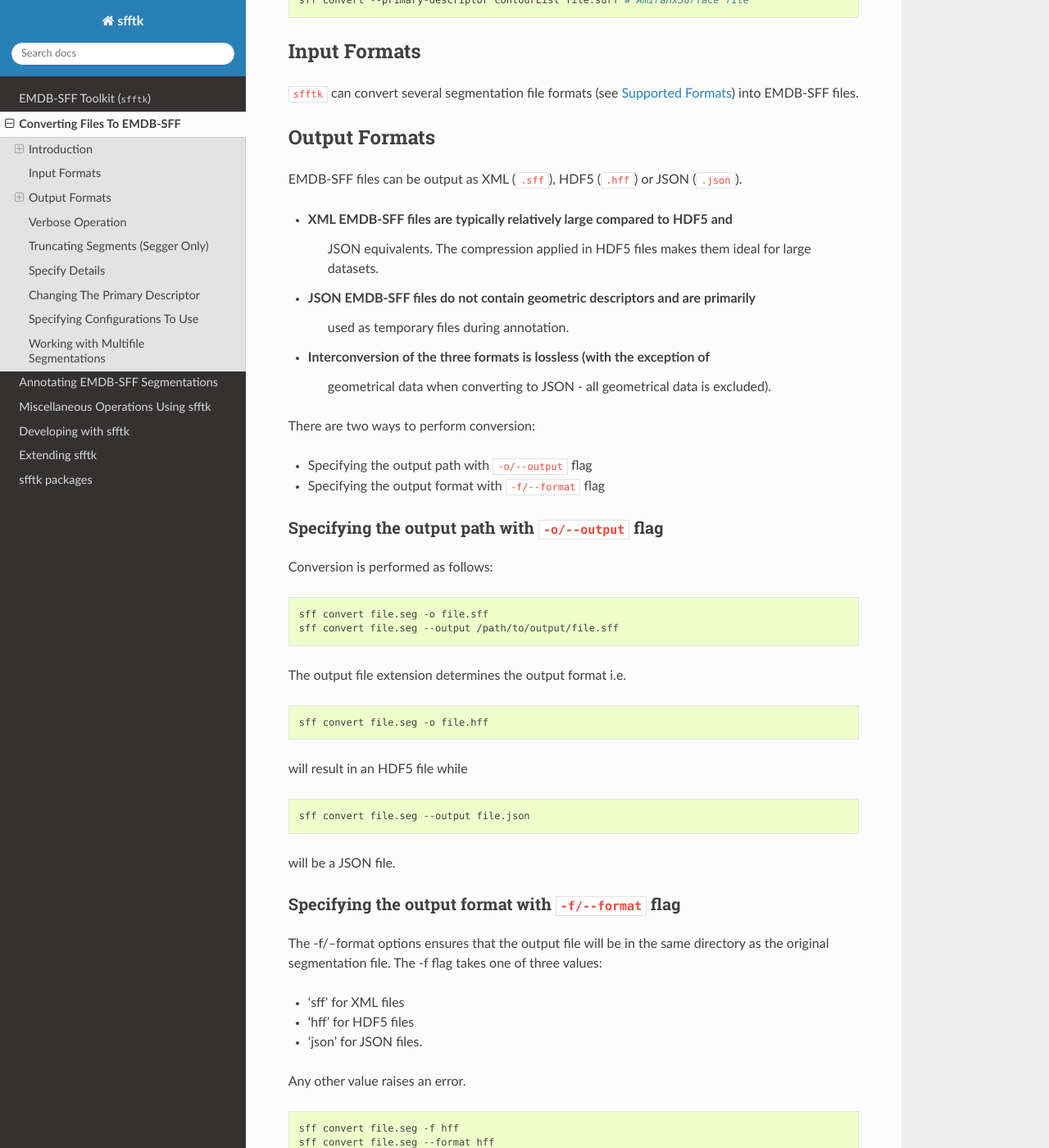
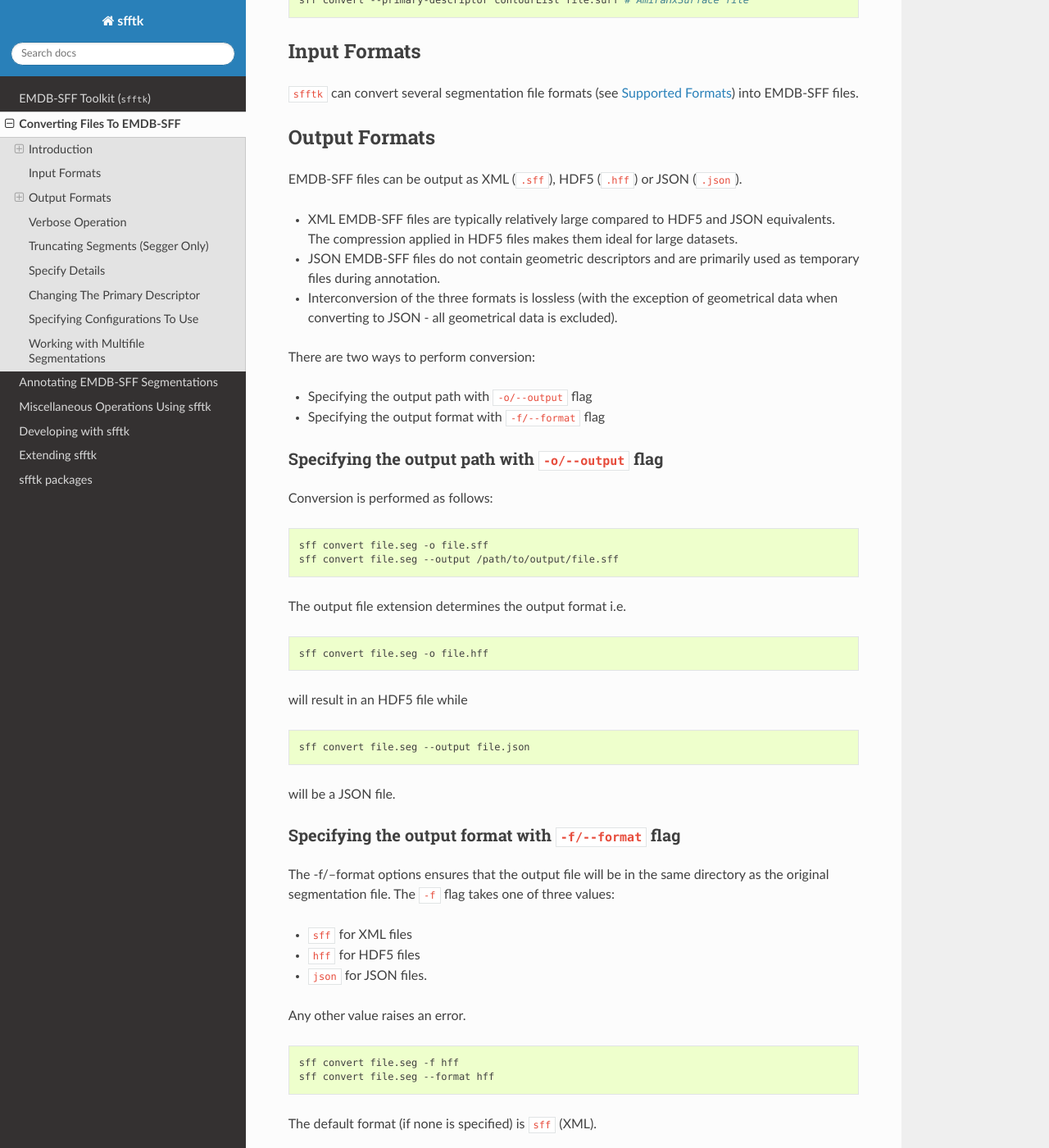
Before and after one commit to emdb-empiar/sfftk, a Sphinx documentation site: the page built from docs/converting.rst, in a window 1280 px wide and 1400 px high, scrolled down 2911 px. Shown: the whole window at 82% size. Built offline with Sphinx 7.4.7 and the Read the Docs theme 2.0.0, drawn with Linux system fonts in a browser that asks for light colours; some of the changed text lies outside the part shown.

Commit message:
Minor Changes
- documentation cleanup
- locked scipy to version 1.1.0 (breaks with v1.2.0rc)
- fixed typos

```diff
--- a/docs/annotating.rst
+++ b/docs/annotating.rst
@@ -46,7 +46,7 @@ yielding
                             file
         clear               clear notes in an EMDB-SFF file
         merge               merge notes from two EMDB-SFF files
-        save                write all changes made until the last 'save' action
+        save                write all changes made since the last 'save' action
         trash               discard all changes made since the last the edit
                             action (add, edit, del)
 
@@ -993,7 +993,7 @@ file determines the output form.
 	sff config set __TEMP_FILE ./my-annotations.json
 	Mon Jan 22 16:49:27 2018	Reading configs from /Users/pkorir/.sfftk/sff.conf
 	Mon Jan 22 16:49:27 2018	Setting config __TEMP_FILE to value ./my-annotations.json...
-	sff config list
+	sff config get -all
 	Mon Jan 22 16:49:31 2018	Reading configs from /Users/pkorir/.sfftk/sff.conf
 	Mon Jan 22 16:49:31 2018	Listing all 3 configs...
 	__TEMP_FILE          = ./my-annotations.json
--- a/docs/converting.rst
+++ b/docs/converting.rst
@@ -145,15 +145,15 @@ Output Formats
 EMDB-SFF files can be output as XML (``.sff``), HDF5 (``.hff``) or JSON
 (``.json``).
 
--  XML EMDB-SFF files are typically relatively large compared to HDF5 and
-    JSON equivalents. The compression applied in HDF5 files makes them ideal
-    for large datasets.
+- XML EMDB-SFF files are typically relatively large compared to HDF5 and
+  JSON equivalents. The compression applied in HDF5 files makes them ideal
+  for large datasets.
 
--  JSON EMDB-SFF files do not contain geometric descriptors and are primarily
-    used as temporary files during annotation.
+- JSON EMDB-SFF files do not contain geometric descriptors and are primarily
+  used as temporary files during annotation.
 
--  Interconversion of the three formats is lossless (with the exception of
-    geometrical data when converting to JSON - all geometrical data is excluded).
+- Interconversion of the three formats is lossless (with the exception of
+  geometrical data when converting to JSON - all geometrical data is excluded).
 
 There are two ways to perform conversion:
 
@@ -189,14 +189,14 @@ Specifying the output format with ``-f/--format`` flag
 -------------------------------------------------------
 
 The -f/--format options ensures that the output file will be in the same
-directory as the original segmentation file. The -f flag takes one of three
+directory as the original segmentation file. The ``-f`` flag takes one of three
 values:
 
--  'sff' for XML files
+-  ``sff`` for XML files
 
--  'hff' for HDF5 files
+-  ``hff`` for HDF5 files
 
--  'json' for JSON files.
+-  ``json`` for JSON files.
 
 Any other value raises an error.
 
@@ -205,7 +205,7 @@ Any other value raises an error.
     sff convert file.seg -f hff
     sff convert file.seg --format hff
 
-The default format (if none is specified) is ‘sff’ (XML).
+The default format (if none is specified) is ``sff`` (XML).
 
 .. code:: bash
 
--- a/docs/misc.rst
+++ b/docs/misc.rst
@@ -375,7 +375,7 @@ For example:
 
 .. code:: bash
 
-	(sfftk) pkorir@pkorir-tarakimu:docs $ sff config list
+	sff config get --all
 	Fri Jan 19 14:03:34 2018	Reading configs from /Users/pkorir/.sfftk/sff.conf
 	Fri Jan 19 14:03:34 2018	Listing all 3 configs...
 	__TEMP_FILE          = ./temp-annotated.json
--- a/requirements.txt
+++ b/requirements.txt
@@ -1,4 +1,4 @@
-scipy
+scipy==1.1.0
 backports.shutil_get_terminal_size
 h5py
 matplotlib<3.0
```
Also changed, not shown: other parts of docs/converting.rst (+2 -2 lines), 1 other file.
